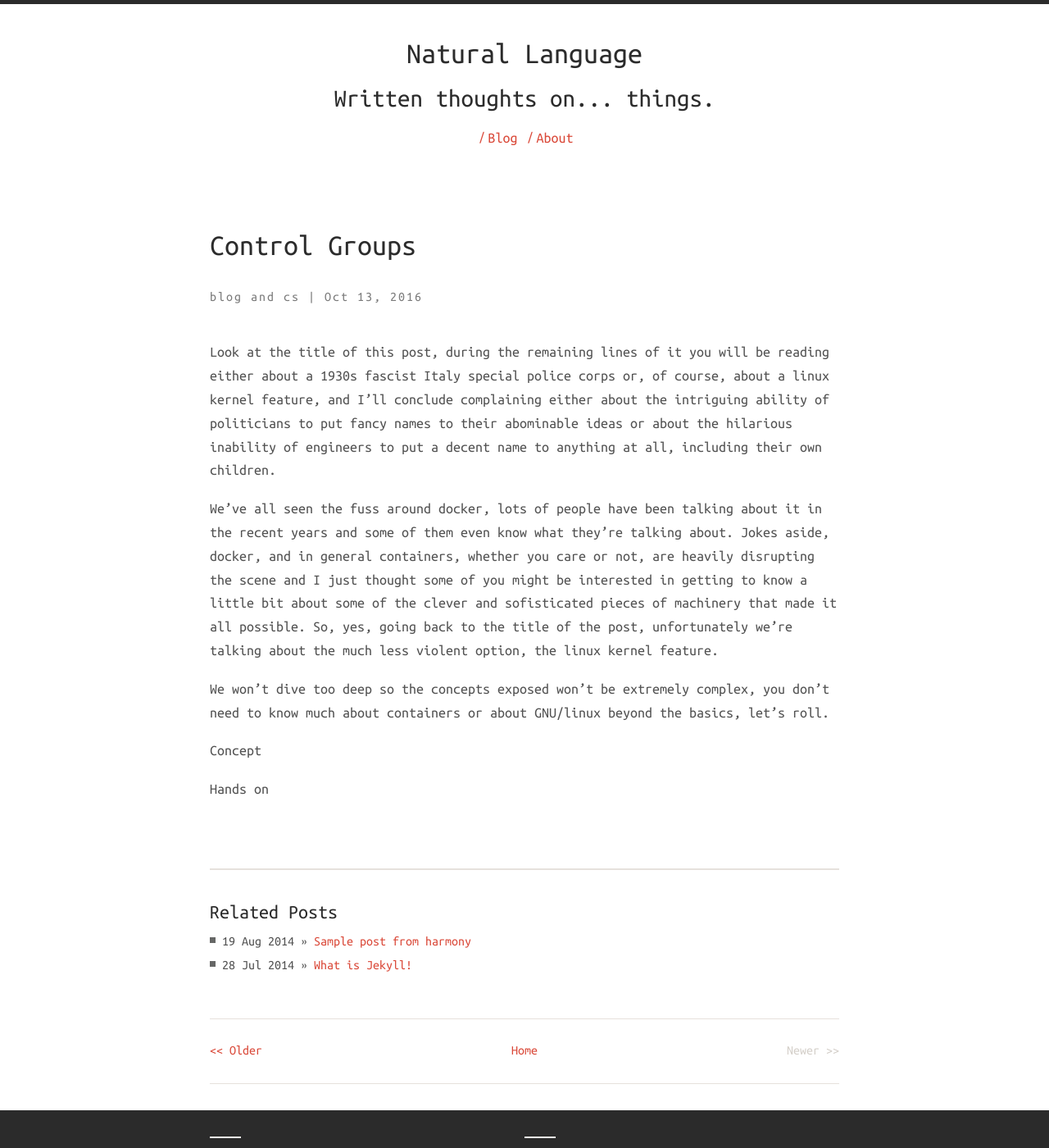
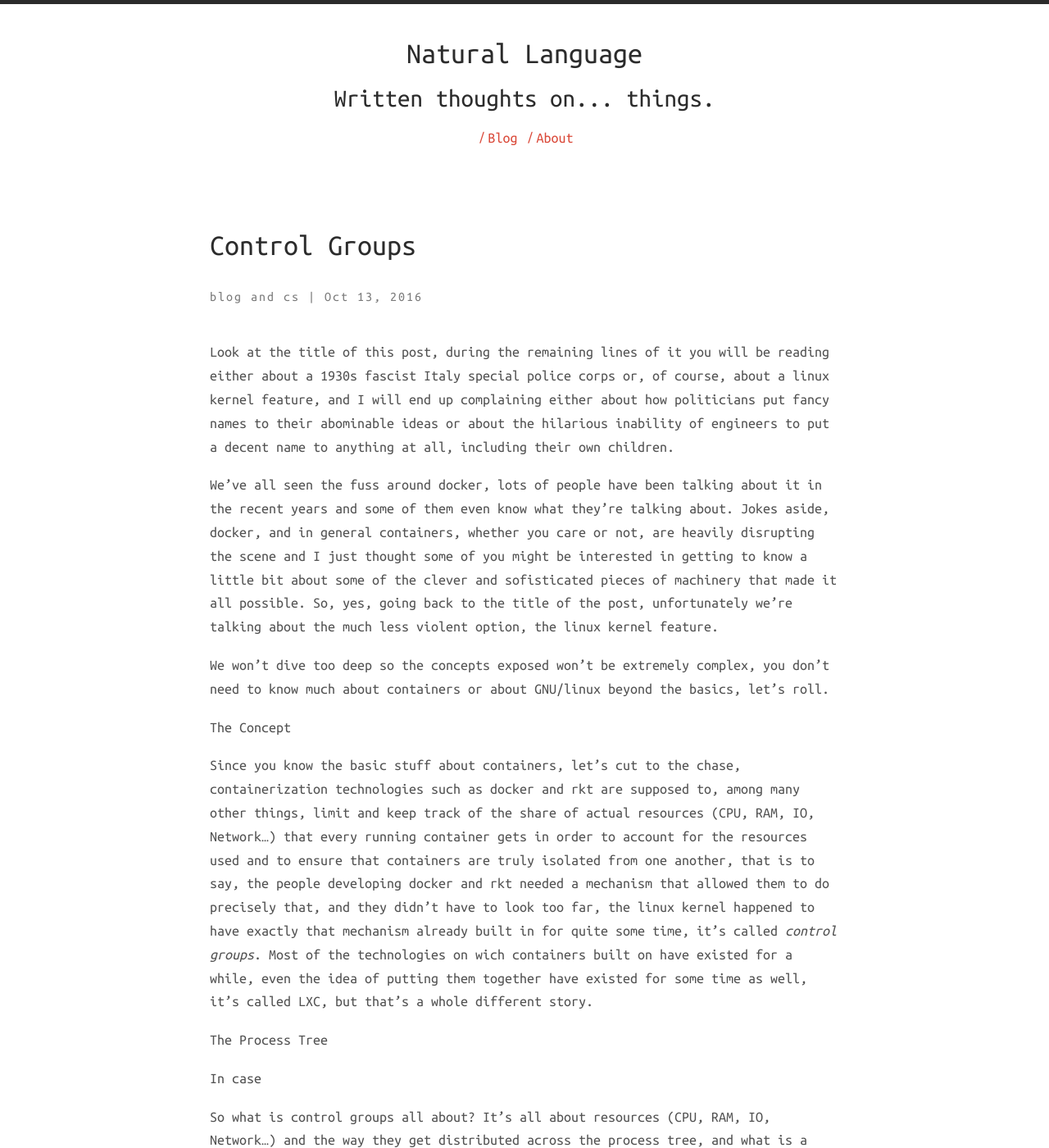
Before and after one commit to camilobermudez85/camilobermudez85.github.io, a Jekyll site: the page built from _posts/2016-10-16-cgroups1.markdown, in a window 1280 px wide and 1400 px high. Shown: the whole window at 82% size. Built offline with Jekyll 4.4.1, drawn with Linux system fonts in a browser that asks for light colours; nearby versions of some CDN libraries; comment, search, counter and statistics services are not loaded; some of the changed text lies outside the part shown.

Commit message:
cgroups text

```diff
--- a/_posts/2016-10-16-cgroups1.markdown
+++ b/_posts/2016-10-16-cgroups1.markdown
@@ -13,9 +13,8 @@ permalink: cgroups-1
 ---
 
 Look at the title of this post, during the remaining lines of it you will be reading either about a 1930s fascist Italy special police
-corps or, of course, about a linux kernel feature, and I'll conclude complaining either about the intriguing ability of politicians to
-put fancy names to their abominable ideas or about the hilarious inability of engineers to put a decent name to anything at all, including
-their own children.
+corps or, of course, about a linux kernel feature, and I will end up complaining either about how politicians put fancy names to their
+abominable ideas or about the hilarious inability of engineers to put a decent name to anything at all, including their own children.
 
 We've all seen the fuss around docker, lots of people have been talking about it in the recent years and some of them even know what they're
 talking about. Jokes aside, docker, and in general containers, whether you care or not, are heavily disrupting the scene and I
@@ -27,8 +26,35 @@ We won't dive too deep so the concepts exposed won't be extremely complex, you d
 beyond the basics, let's roll.
 
 
+The Concept
 
-Concept
+Since you know the basic stuff about containers, let's cut to the chase, containerization technologies such as docker and rkt are supposed to,
+among many other things, limit and keep track of the share of actual resources (CPU, RAM, IO, Network...) that every running container gets
+in order to account for the resources used and to ensure that containers are truly isolated from one another, that is to say, the people developing docker
+and rkt needed a mechanism that allowed them to do precisely that, and they didn't have to look too far, the linux kernel happened to have exactly
+that mechanism already built in for quite some time, it's called *control groups*. Most of the technologies on wich containers built on have
+existed for a while, even the idea of putting them together have existed for some time as well, it's called LXC, but that's a whole different story.
+
+
+The Process Tree
+
+In case
+
+So what is control groups all about? It's all about resources (CPU, RAM, IO, Network...) and the way they get distributed across the process tree,
+and what is a container if not simply a branch in the process tree. But how does control groups does what it does? well, it's quite simple,
+it groups processes so that certain constraints on resources can be applied to each group, every group is formed by a branch of the process tree and
+has a set of properties associated to it, every one of these groups is called **a control group**. There's a little more to it, but let's stick to that
+definition by now.
+
+DIAGRAMA
+
+
+
+
+First, it does not deal with resources at all, it simply offers an interface to be used by the **subsystems** that actually do deal with resources.
+
+
+
 
 
 
```
